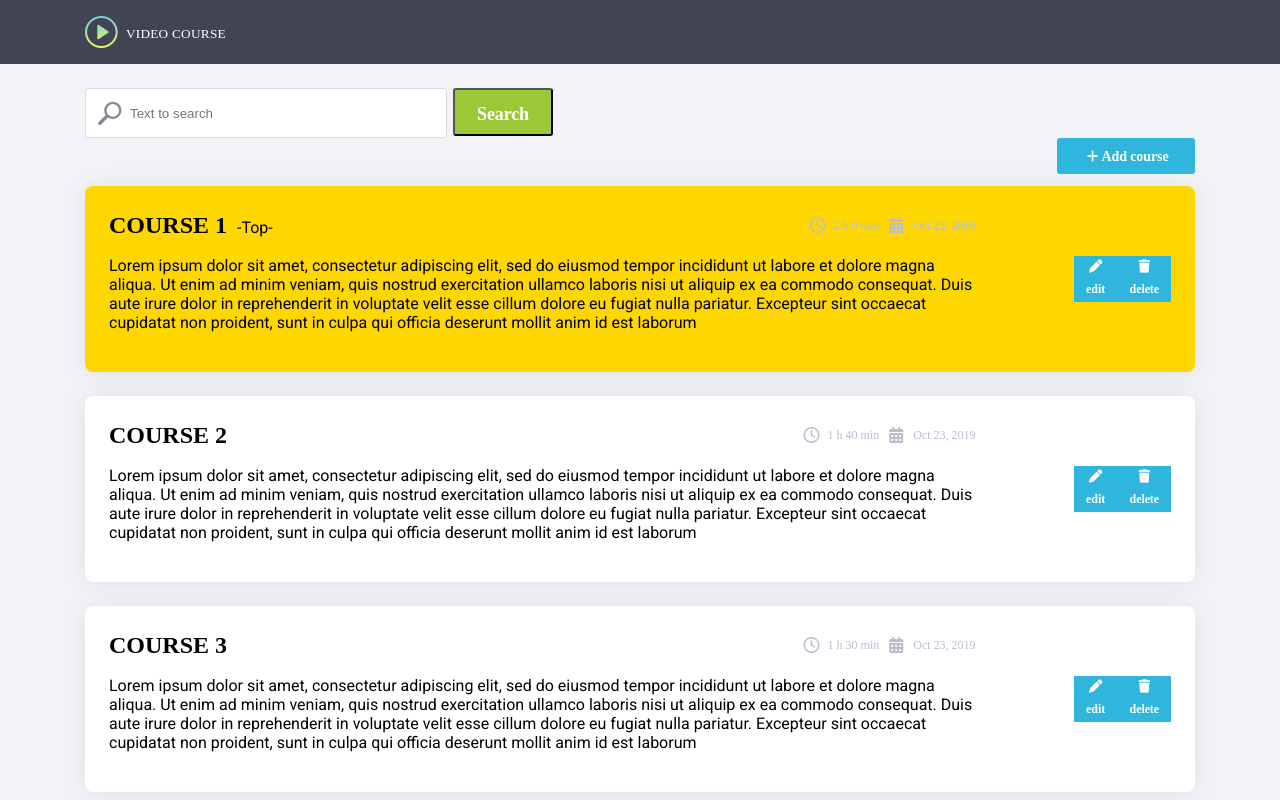
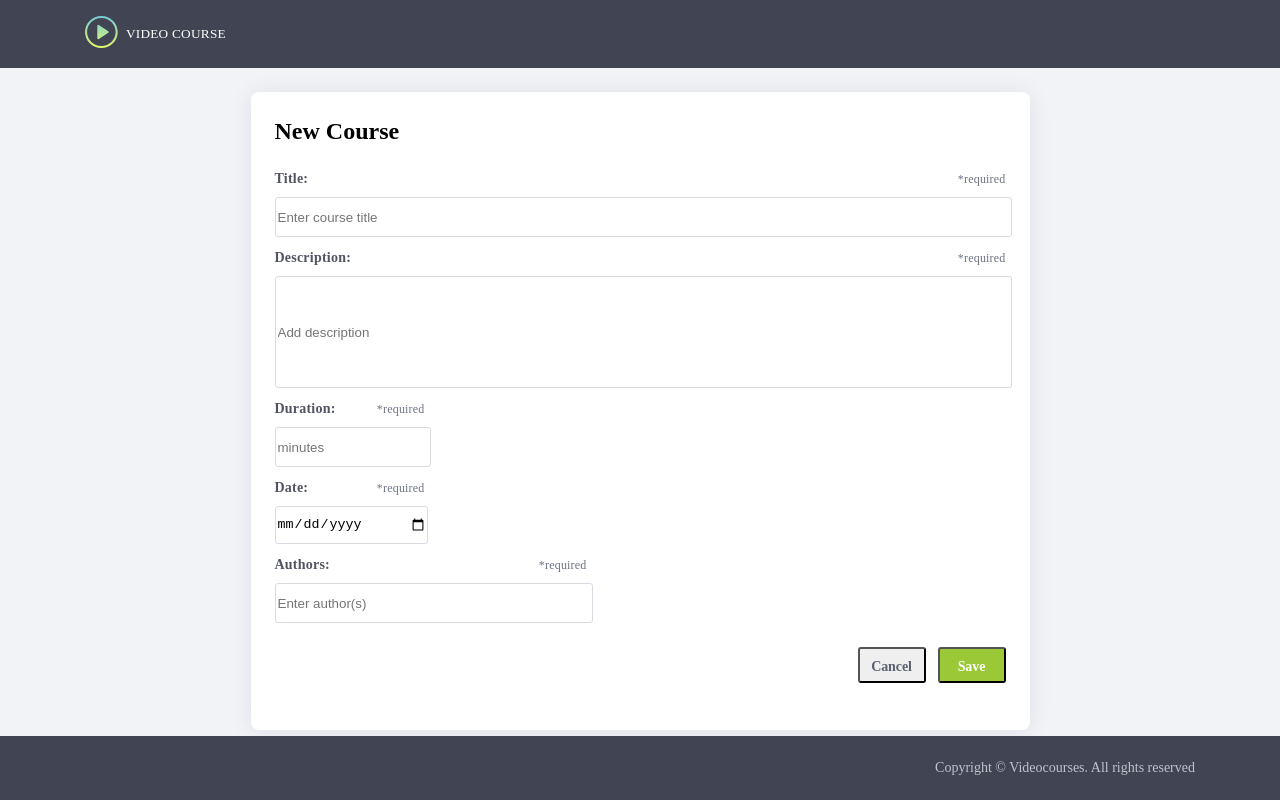
Before and after one commit to Dniel3/AngularGMP, an Angular app in the folder gmp-video-app/: page /create in a window 1280 px wide. Before the commit this address led to /courses. Shown: the top 800 px of the page. Built offline with nearby package versions, Linux system fonts and the light colour scheme.

Commit message:
used OnPush change detection strategy on Course Item component, added edit/add course page

```diff
--- a/gmp-video-app/src/app/app-routing.module.ts
+++ b/gmp-video-app/src/app/app-routing.module.ts
@@ -2,11 +2,13 @@ import { NgModule } from '@angular/core';
 import { Routes, RouterModule } from '@angular/router';
 import { CoursePageComponent } from './course/course-page/course-page.component';
 import { LoginPageComponent } from './login/login-page/login-page.component';
+import { CourseCreateEditComponent } from './course/course-create-edit/course-create-edit.component';
 
 
 const routes: Routes = [
   { path: 'courses', component: CoursePageComponent },
   { path: 'login', component: LoginPageComponent },
+  { path: 'create', component: CourseCreateEditComponent },
   {
     path: '', redirectTo: '/courses',
     pathMatch: 'full'
--- /dev/null
+++ b/gmp-video-app/src/app/course/course-create-edit/course-create-edit.component.html
@@ -0,0 +1,32 @@
+<div class="course-container">
+  <div class="course-box">
+    <h1>New Course</h1>
+    <div class="text-row">
+      <span class="text">Title:</span><span class="hint">*required</span>
+    </div>
+    <input [(ngModel)]="title" type="text" id="new-course-title" placeholder="Enter course title">
+    <div class="text-row">
+      <span class="text">Description:</span><span class="hint">*required</span>
+    </div>
+    <input [(ngModel)]="description" type="text" id="new-course-description" placeholder="Add description">
+    <div class="text-row new-course-duration">
+      <span class="text">Duration:</span><span class="hint">*required</span>
+    </div>
+    <div class="duration-row">
+      <input [(ngModel)]="duration" type="number" id="new-course-duration" placeholder="minutes">
+      <span *ngIf="duration">{{duration | durationFormat}}</span>
+    </div>
+    <div class=" new-course-date text-row">
+      <span class="text">Date:</span><span class="hint">*required</span>
+    </div>
+    <input [(ngModel)]="creationDate" type="date" class="new-course-date" placeholder="Enter creation date">
+    <div class="text-row new-course-authors">
+      <span class="text">Authors:</span><span class="hint">*required</span>
+    </div>
+    <input [(ngModel)]="authors" type="text" class="new-course-authors" placeholder="Enter author(s)">
+    <div class="actions">
+      <button (click)="cancel()" class="cancel">Cancel</button>
+      <button (click)="save()" class="save">Save</button>
+    </div>
+  </div>
+</div>
--- /dev/null
+++ b/gmp-video-app/src/app/course/course-create-edit/course-create-edit.component.scss
@@ -0,0 +1,114 @@
+.course-container {
+  display: flex;
+  height: 100%;
+  justify-content: center;
+  margin: 24px 0 0;
+
+  .course-box {
+    background-color: white;
+    border-radius: 8px;
+    box-shadow: 0 1px 24px 0 rgba(18, 21, 35, 0.08);
+    height: 590px;
+    padding: 24px;
+    width: 731px;
+
+    h1 {
+      font-family: SourceSansPro;
+      font-size: 24px;
+      font-weight: 600;
+      height: 30px;
+      line-height: 1.25;
+      margin: 0 0 24px;
+    }
+
+    .text-row {
+      align-items: center;
+      display: flex;
+      justify-content: space-between;
+      margin: 12px 0 9px;
+
+      .text {
+        color: #525462;
+        height: 17px;
+        letter-spacing: 0.22px;
+        font-family: SourceSansPro;
+        font-size: 14px;
+        font-weight: 600;
+        width: 126px;
+      }
+
+      .hint {
+        color: #6c7283;
+        height: 18px;
+        letter-spacing: 0.19px;
+        line-height: 1.5;
+        font-family: SourceSansPro;
+        font-size: 12px;
+        text-align: right;
+        width: 50px;
+      }
+    }
+
+    .actions {
+      align-items: center;
+      display: flex;
+      justify-content: flex-end;
+      margin: 24px 0 0;
+
+      button {
+        border-radius: 3px;
+        height: 36px;
+        width: 68px;
+        font-family: SourceSansPro;
+      }
+
+      .cancel {
+        color: #5b616f;
+        font-weight: 600;
+        font-size: 14px;
+        letter-spacing: -0.1px;
+        line-height: 2.43;
+        margin: 0 12px 0 0;
+      }
+
+      .save {
+        color: white;
+        background-color: #9bc837;
+        font-weight: 600;
+        font-size: 14px;
+        letter-spacing: -0.1px;
+        line-height: 2.43;
+      }
+    }
+
+    .new-course-duration,
+    .new-course-date {
+      width: 150px;
+    }
+
+    .duration-row {
+      align-items: center;
+      display: flex;
+
+      input {
+        margin: 0 12px 0 0;
+        width: 150px;
+      }
+    }
+
+    .new-course-authors {
+      width: 312px;
+    }
+
+    #new-course-description {
+      height: 108px;
+    }
+
+    input {
+      border: solid 1px #d9dbe3;
+      border-radius: 3px;
+      height: 36px;
+      width: 100%;
+    }
+  }
+}
--- /dev/null
+++ b/gmp-video-app/src/app/course/course-create-edit/course-create-edit.component.ts
@@ -0,0 +1,24 @@
+import { Component } from '@angular/core';
+
+@Component({
+  selector: 'gmp-course-create-edit',
+  templateUrl: './course-create-edit.component.html',
+  styleUrls: ['./course-create-edit.component.scss']
+})
+export class CourseCreateEditComponent {
+  title = '';
+  description = '';
+  duration: number|undefined;
+  creationDate: Date|undefined;
+  authors = '';
+
+  constructor() { }
+
+  cancel() {
+
+  }
+
+  save() {
+
+  }
+}
--- a/gmp-video-app/src/app/course/course-list-item/course-list-item.component.ts
+++ b/gmp-video-app/src/app/course/course-list-item/course-list-item.component.ts
@@ -1,10 +1,11 @@
-import { Component, OnInit, Input, EventEmitter, Output, OnChanges, DoCheck, AfterContentInit, AfterContentChecked, AfterViewInit, AfterViewChecked, OnDestroy } from '@angular/core';
+import { Component, OnInit, Input, EventEmitter, Output, OnChanges, DoCheck, AfterContentInit, AfterContentChecked, AfterViewInit, AfterViewChecked, OnDestroy, ChangeDetectionStrategy } from '@angular/core';
 import { Course } from '../../core/course-model';
 
 @Component({
   selector: 'gmp-course-list-item',
   templateUrl: './course-list-item.component.html',
-  styleUrls: ['./course-list-item.component.scss']
+  styleUrls: ['./course-list-item.component.scss'],
+  changeDetection: ChangeDetectionStrategy.OnPush,
 })
 export class CourseListItemComponent {
   @Input() course: Course;
--- a/gmp-video-app/src/app/course/course.module.ts
+++ b/gmp-video-app/src/app/course/course.module.ts
@@ -10,6 +10,7 @@ import { NewReleaseDirective } from './course-list/new-release.directive';
 import { DurationPipe } from './course-list-item/duration.pipe';
 import { OrderByPipe } from './course-list/order-by.pipe';
 import { FilterCoursePipe } from './course-list/filter-course.pipe';
+import { CourseCreateEditComponent } from './course-create-edit/course-create-edit.component';
 
 
 
@@ -23,6 +24,7 @@ import { FilterCoursePipe } from './course-list/filter-course.pipe';
     DurationPipe,
     OrderByPipe,
     FilterCoursePipe,
+    CourseCreateEditComponent,
   ],
   imports: [
     CommonModule,
```
Also changed, not shown: 1 other file (tests, documents, lock files or other folders).
